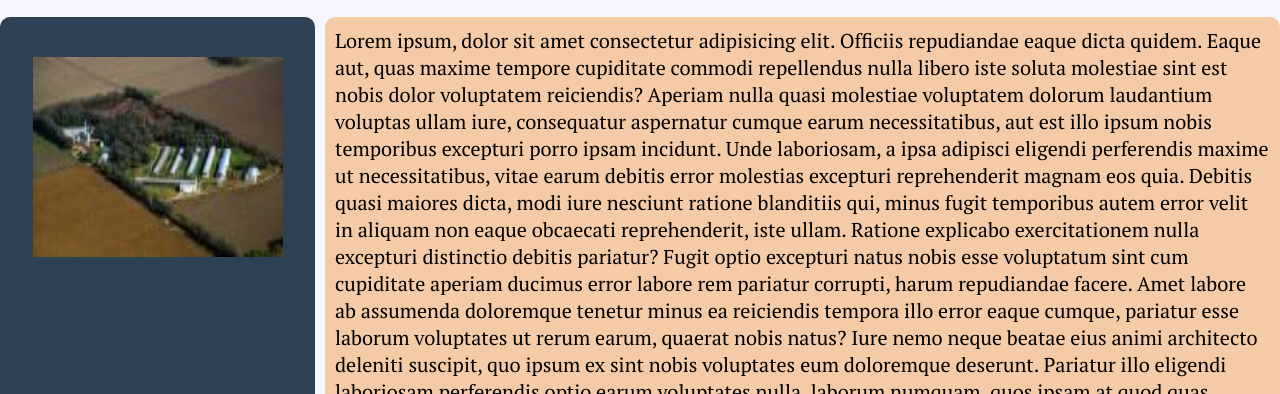
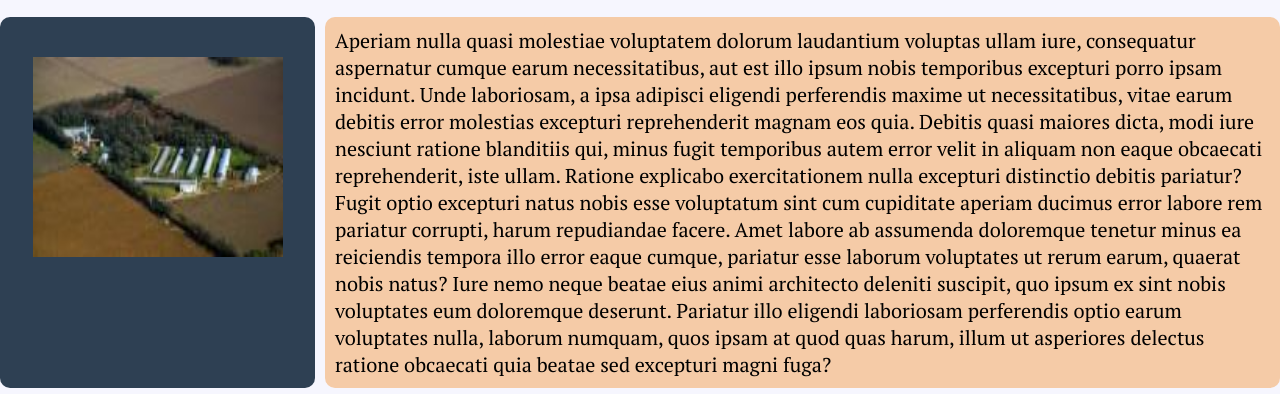
Before and after one commit to Soniacicc/grinovoCiccioli, a website: page pages/nosotros.html in a window 1280 px wide. Shown: the part 406-800 px from the top of the page. Drawn offline with Linux system fonts and the light colour scheme; a web font is replaced by a local one.

Commit message:
Elimine parte del lorem

```diff
--- a/pages/nosotros.html
+++ b/pages/nosotros.html
@@ -82,9 +82,7 @@
             <img width="250rem" height="200rem" src="../multimedia/fotoAerea.jpg" alt="Foto aérea de Grinovo">
         </div>
         <div class="nosotrosDetalle">
-            Lorem ipsum, dolor sit amet consectetur adipisicing elit. Officiis repudiandae eaque dicta quidem. Eaque
-            aut, quas maxime tempore cupiditate commodi repellendus nulla libero iste soluta molestiae sint est nobis
-            dolor voluptatem reiciendis? Aperiam nulla quasi molestiae voluptatem dolorum laudantium voluptas ullam
+             Aperiam nulla quasi molestiae voluptatem dolorum laudantium voluptas ullam
             iure, consequatur aspernatur cumque earum necessitatibus, aut est illo ipsum nobis temporibus excepturi
             porro ipsam incidunt. Unde laboriosam, a ipsa adipisci eligendi perferendis maxime ut necessitatibus, vitae
             earum debitis error molestias excepturi reprehenderit magnam eos quia. Debitis quasi maiores dicta, modi
```
